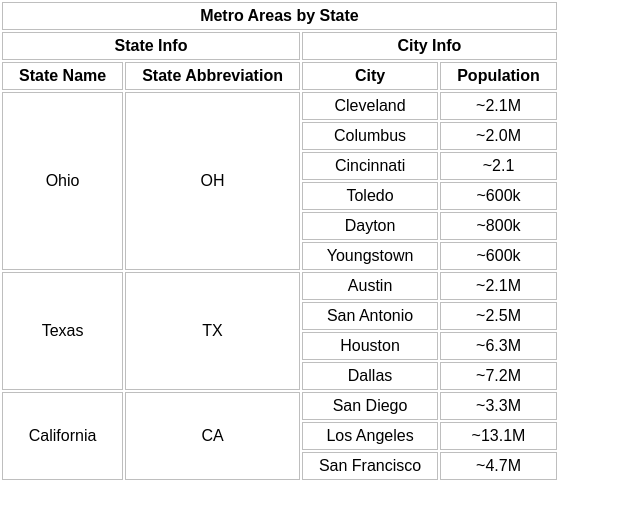
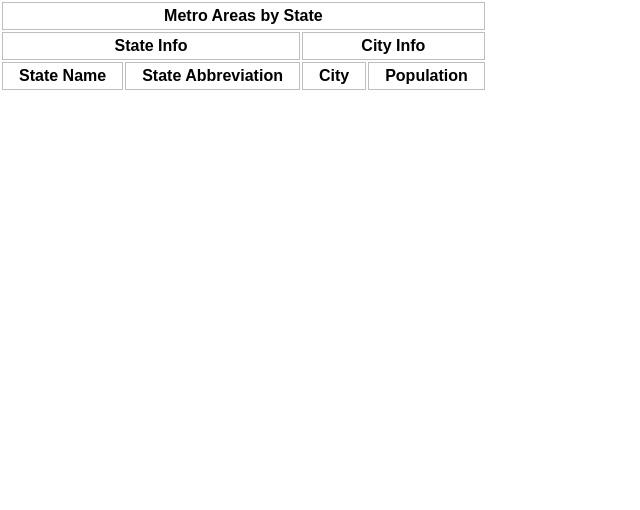
Before and after one commit to billfienberg/blog-tables-in-react, a React (Create React App) app: page / in a window 1280 px wide. Shown: the top 510 px of the page, without its empty margins (0-640 px from the left). Built offline with nearby package versions, Linux system fonts and the light colour scheme.

Commit message:
Make tests pass

```diff
--- a/src/App.js
+++ b/src/App.js
@@ -1,7 +1,9 @@
-import React from "react";
-import "./App.css"
+import React from 'react';
+import './App.css';
 
-const App = () => (
+const App = ({ states = {} }) => {
+  const tbodies = Object.values(states).map(state => <tbody>{state.name}</tbody>)
+  return (
     <div>
       <table>
         <thead>
@@ -19,72 +21,10 @@ const App = () => (
             <th>Population</th>
           </tr>
         </thead>
-      <tbody>
-        <tr>
-          <td rowSpan="7">Ohio</td>
-          <td rowSpan="7">OH</td>
-          <td>Cleveland</td>
-          <td>~2.1M</td>
-        </tr>
-        <tr>
-          <td>Columbus</td>
-          <td>~2.0M</td>
-        </tr>
-        <tr>
-          <td>Cincinnati</td>
-          <td>~2.1</td>
-        </tr>
-        <tr>
-          <td>Toledo</td>
-          <td>~600k</td>
-        </tr>
-        <tr>
-          <td>Dayton</td>
-          <td>~800k</td>
-        </tr>
-        <tr>
-          <td>Youngstown</td>
-          <td>~600k</td>
-        </tr>
-      </tbody>
-      <tbody>
-        <tr>
-          <td rowSpan="5">Texas</td>
-          <td rowSpan="5">TX</td>
-          <td>Austin</td>
-          <td>~2.1M</td>
-        </tr>
-        <tr>
-          <td>San Antonio</td>
-          <td>~2.5M</td>
-        </tr>
-        <tr>
-          <td>Houston</td>
-          <td>~6.3M</td>
-        </tr>
-        <tr>
-          <td>Dallas</td>
-          <td>~7.2M</td>
-        </tr>
-      </tbody>
-      <tbody>
-        <tr>
-          <td rowSpan="5">California</td>
-          <td rowSpan="5">CA</td>
-          <td>San Diego</td>
-          <td>~3.3M</td>
-        </tr>
-        <tr>
-          <td>Los Angeles</td>
-          <td>~13.1M</td>
-        </tr>
-        <tr>
-          <td>San Francisco</td>
-          <td>~4.7M</td>
-        </tr>
-      </tbody>
+        {tbodies}
       </table>
     </div>
   );
+};
 
-export default App
+export default App;
```
Lines whose indentation alone changed are shown as unchanged.
